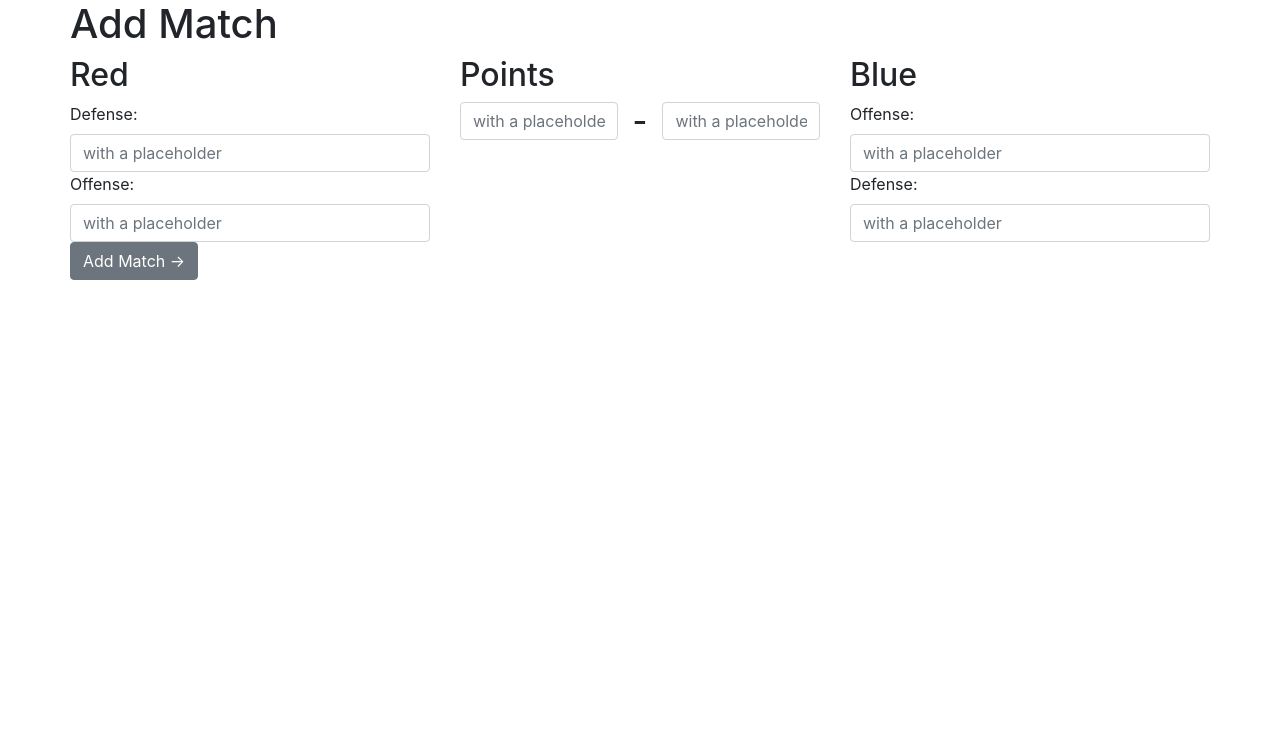
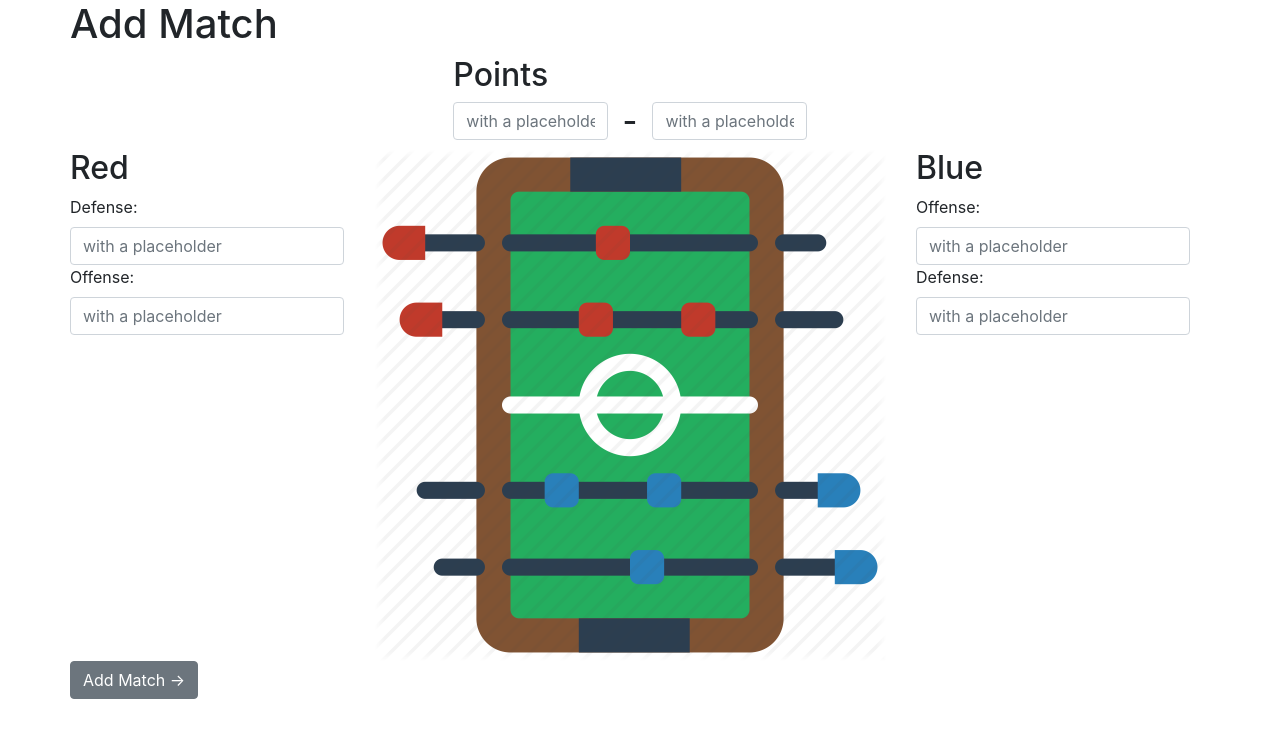
Before and after one commit to BigDataRepublic/kickerscore, a React (Create React App) app in the folder frontend/: page /add-match in a window 1280 px wide. Shown: the top 738 px of the page. Built offline with nearby package versions, Linux system fonts and the light colour scheme; no server answers.

Commit message:
added image to add match

```diff
--- a/frontend/src/components/AddMatch/AddMatchForm.js
+++ b/frontend/src/components/AddMatch/AddMatchForm.js
@@ -1,6 +1,7 @@
 import React, { Component } from "react";
 import { Button, Form, FormGroup, Label, Input, Row, Col, Media } from "reactstrap";
 import axios from "axios";
+import FoosballTablePicture from "./foosball_table.png";
 
 class AddMatchForm extends Component {
   async createMatch(e) {
@@ -37,23 +38,7 @@
       >
         <FormGroup>
           <Row>
-            <Col>
-              <h2>Red</h2>
-              <Label>Defense:</Label>
-              <Input
-                type="text"
-                name="redDefense"
-                innerRef={input => (this.redDefense = input)}
-                placeholder="with a placeholder"
-              />
-              <Label>Offense:</Label>
-              <Input
-                type="text"
-                name="redOffense"
-                innerRef={input => (this.redOffense = input)}
-                placeholder="with a placeholder"
-              />
-            </Col>
+            <Col></Col>
             <Col>
               <h2>Points</h2>
               <Row>
@@ -75,6 +60,31 @@
                   />
                 </Col>
               </Row>
+            </Col>
+            <Col></Col>
+          </Row>
+          <Row>
+            <Col>
+              <h2>Red</h2>
+              <Label>Defense:</Label>
+              <Input
+                type="text"
+                name="redDefense"
+                innerRef={input => (this.redDefense = input)}
+                placeholder="with a placeholder"
+              />
+              <Label>Offense:</Label>
+              <Input
+                type="text"
+                name="redOffense"
+                innerRef={input => (this.redOffense = input)}
+                placeholder="with a placeholder"
+              />
+            </Col>
+            <Col>
+              <Media left>
+        <Media object src={ FoosballTablePicture } alt="My PlaceHolder Picture" />
+      </Media>
             </Col>
             <Col>
               <h2>Blue</h2>
```
Also changed, not shown: 1 other file (tests, documents, lock files or other folders).
